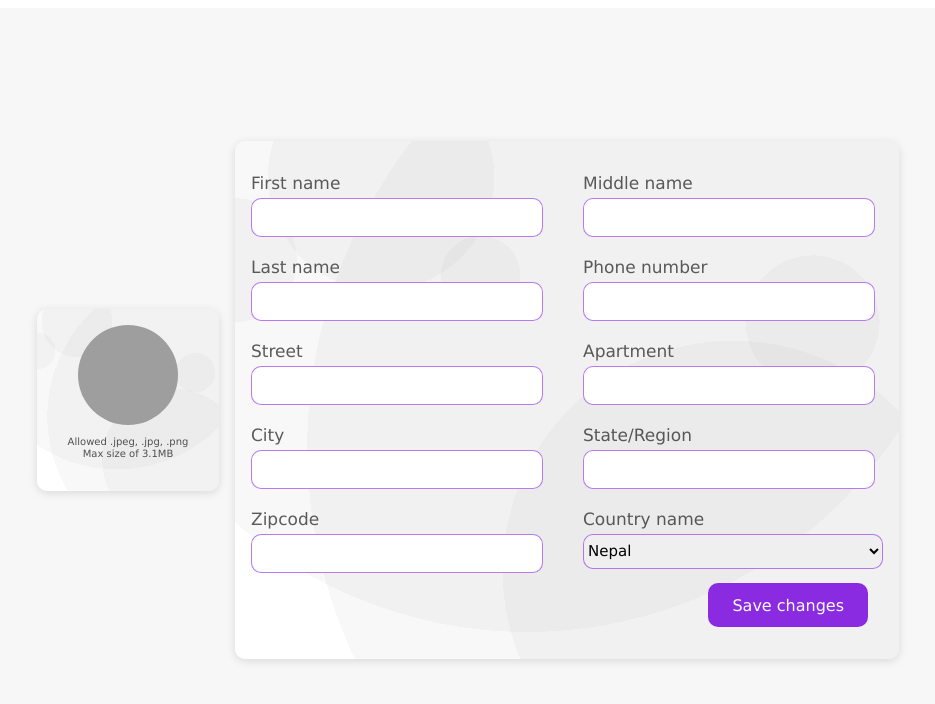
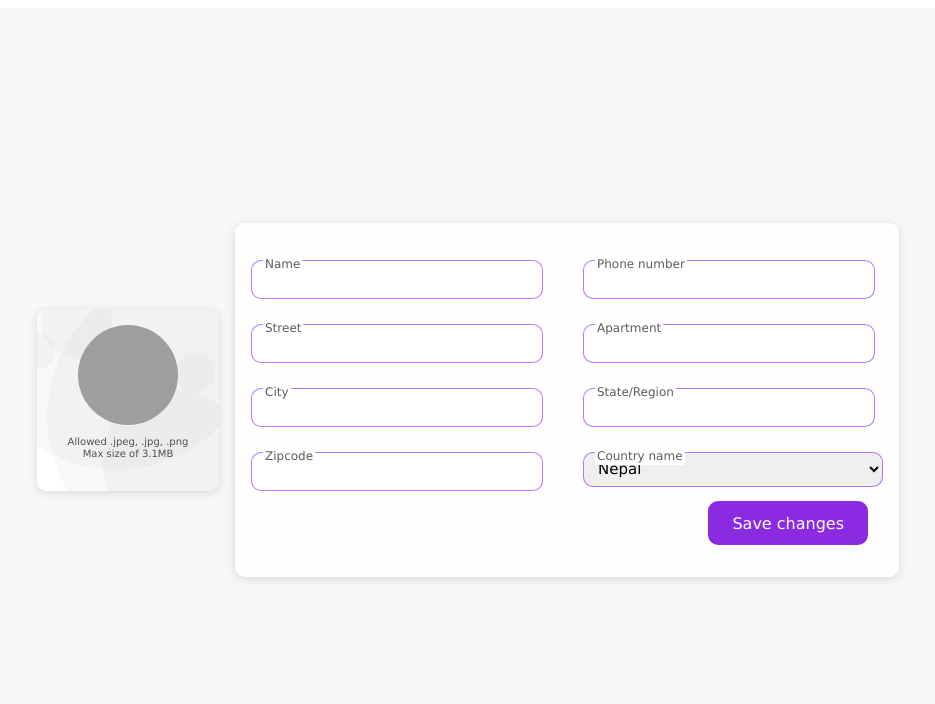
Before and after one commit to SamikshyaChhetri/library-management-system, a plain HTML site: page pages/personalDetails.html in a window 1280 px wide. Shown: the whole page, without its empty margins (172-1107 px from the left). Drawn offline with nearby package versions, Linux system fonts and the light colour scheme; grey boxes are pictures that could not be loaded.

Commit message:
position absolute to label

```diff
--- a/css/personalDetails.css
+++ b/css/personalDetails.css
@@ -19,7 +19,7 @@
   font-size: 15px;
   border: 0.8px solid rgba(159, 78, 234, 0.748);
   height: 25px;
-  width: 100%;
+  width: 90%;
   padding: 6px 10px 6px 10px;
   border-radius: 10px;
   margin-top: 5px;
@@ -33,6 +33,8 @@
   border-radius: 10px;
   height: 35px;
   margin-top: 5px;
+  padding: 6px 10px 6px 10px;
+
   border: 0.8px solid rgba(159, 78, 234, 0.748);
 }
 .selectCountry:focus {
@@ -46,71 +48,7 @@
   padding: 2em 1em;
   display: flex;
   flex-direction: column;
-  background-color: rgba(137, 43, 226, 0.925);
-  background-image: radial-gradient(
-      circle at 44% 9%,
-      hsla(153, 0%, 47%, 0.05) 0%,
-      hsla(153, 0%, 47%, 0.05) 74%,
-      transparent 74%,
-      transparent 83%,
-      transparent 83%,
-      transparent 100%
-    ),
-    radial-gradient(
-      circle at 0% 23%,
-      hsla(153, 0%, 47%, 0.05) 0%,
-      hsla(153, 0%, 47%, 0.05) 8%,
-      transparent 8%,
-      transparent 69%,
-      transparent 69%,
-      transparent 100%
-    ),
-    radial-gradient(
-      circle at 87% 35%,
-      hsla(153, 0%, 47%, 0.05) 0%,
-      hsla(153, 0%, 47%, 0.05) 10%,
-      transparent 10%,
-      transparent 61%,
-      transparent 61%,
-      transparent 100%
-    ),
-    radial-gradient(
-      circle at 22% 7%,
-      hsla(153, 0%, 47%, 0.05) 0%,
-      hsla(153, 0%, 47%, 0.05) 16%,
-      transparent 16%,
-      transparent 88%,
-      transparent 88%,
-      transparent 100%
-    ),
-    radial-gradient(
-      circle at 37% 26%,
-      hsla(153, 0%, 47%, 0.05) 0%,
-      hsla(153, 0%, 47%, 0.05) 7%,
-      transparent 7%,
-      transparent 9%,
-      transparent 9%,
-      transparent 100%
-    ),
-    radial-gradient(
-      circle at 86% 59%,
-      hsla(153, 0%, 47%, 0.05) 0%,
-      hsla(153, 0%, 47%, 0.05) 77%,
-      transparent 77%,
-      transparent 95%,
-      transparent 95%,
-      transparent 100%
-    ),
-    radial-gradient(
-      circle at 75% 83%,
-      hsla(153, 0%, 47%, 0.05) 0%,
-      hsla(153, 0%, 47%, 0.05) 35%,
-      transparent 35%,
-      transparent 86%,
-      transparent 86%,
-      transparent 100%
-    ),
-    linear-gradient(0deg, hsl(279, 0%, 100%), hsl(279, 0%, 100%));
+  background-color: rgba(255, 255, 255, 0.925);
 
   border-radius: 10px;
   justify-content: space-between;
@@ -120,8 +58,12 @@
 }
 label {
   text-align: justify;
-  font-size: 17px;
+  font-size: 12px;
   color: rgba(37, 37, 37, 0.75);
+  position: absolute;
+  background-color: white;
+  padding: 2px;
+  left: 12px;
 }
 .left,
 .right {
@@ -130,15 +72,17 @@ label {
   text-align: justify;
   gap: 20px;
   width: 100%;
+  position: relative;
 }
 .userInfo {
   display: flex;
   flex-direction: column;
 }
 
-.inputClass {
+/* .inputClass {
   width: 90%;
-}
+
+} */
 
 /* align the button */
 .imageDetails {
--- a/pages/personalDetails.html
+++ b/pages/personalDetails.html
@@ -10,7 +10,7 @@
   </head>
   <body>
     <div class="wrap">
-      <div class="container" data-aos="fade-down" data-aos-duration="3300">
+      <div class="container" data-aos="fade-down" data-aos-duration="3300" `>
         <div class="imageDetails">
           <div class="imageContainer">
             <img src="../images/samu.png" alt="" />
@@ -22,13 +22,10 @@
           <div class="details">
             <div class="left">
               <div class="fname userInfo">
-                <label for="first name">First name</label>
+                <label for="name">Name</label>
                 <input type="text" name="" id="" class="inputClass" />
               </div>
-              <div class="lname userInfo">
-                <label for="last name">Last name</label>
-                <input type="text" name="" id="" class="inputClass" />
-              </div>
+
               <div class="street userInfo">
                 <label for="street">Street</label>
                 <input type="text" class="inputClass" />
@@ -43,10 +40,6 @@
               </div>
             </div>
             <div class="right">
-              <div class="middleName userInfo">
-                <label for="middle name">Middle name</label>
-                <input type="text" class="inputClass" />
-              </div>
               <div class="phone userInfo">
                 <label for="phone number">Phone number</label>
                 <input type="number" class="inputClass" />
```
